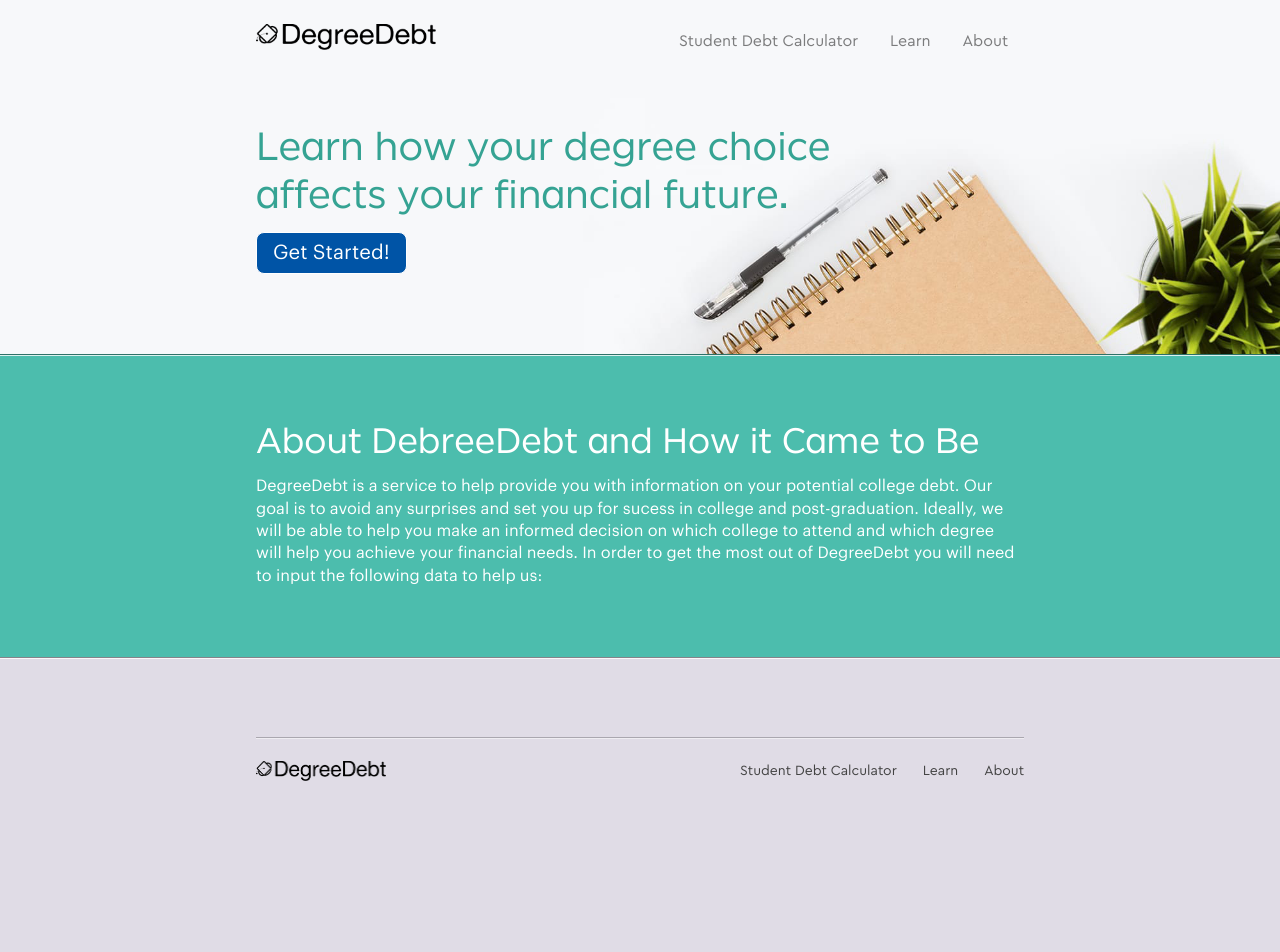
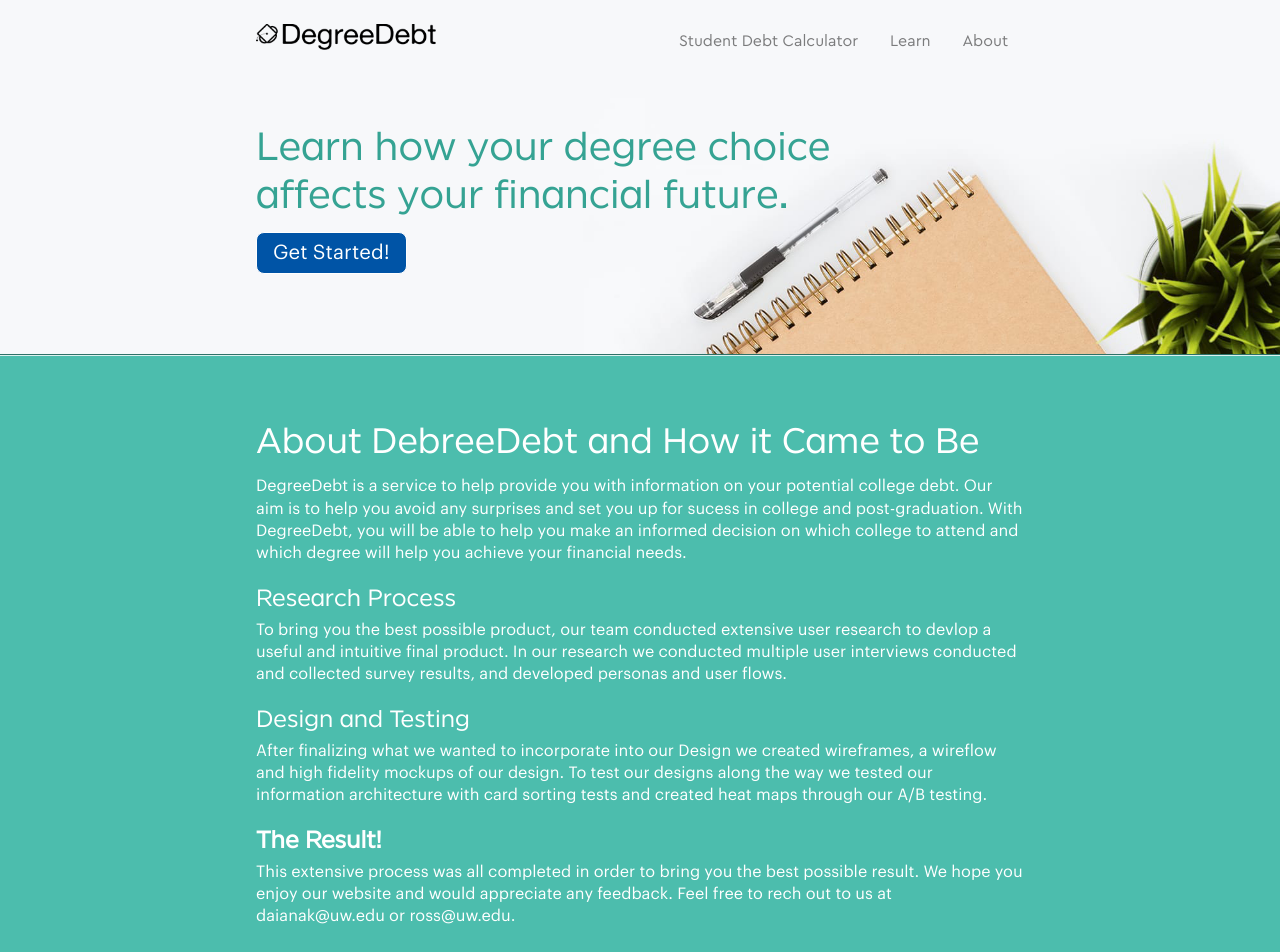
Before and after one commit to rossmonroe/degree-debt, a React (Create React App) app: page /about in a window 1280 px wide. Shown: the top 952 px of the page. Before the commit the page ends 800 px from the top, so only its background shows below. Built offline with nearby package versions, Linux system fonts and the light colour scheme.

Commit message:
Compare to Results, working on About and Learn Pages

```diff
--- a/src/App.js
+++ b/src/App.js
@@ -7,7 +7,7 @@ import Header from './components/Header.js';
 import Footer from './components/Footer.js';
 
 import StudentDebtCalculator from './pages/StudentDebtCalculator.js';
-import Compare from './pages/Compare.js';
+import Results from './pages/Results.js';
 import Learn from './pages/Learn.js';
 import About from './pages/About.js';
 
@@ -18,12 +18,12 @@ class App extends Component {
       <div className="App">
         <BrowserRouter basename={process.env.PUBLIC_URL}>
           <div className="fillParent">
-            <Header/>
+            <Header />
             <Route exact path="/" component={StudentDebtCalculator} />
-            <Route path="/compare" component={Compare} />
+            <Route path="/results" component={Results} />
             <Route path="/learn" component={Learn} />
             <Route path="/about" component={About} />
-            <Footer/>
+            <Footer />
           </div>
         </BrowserRouter>
       </div>
--- a/src/components/AboutInfo.js
+++ b/src/components/AboutInfo.js
@@ -7,13 +7,27 @@ import '../style/css/Global.css';
 class AboutInfo extends Component {
   render() {
     return (
-      <div className='banner'>
+      <div className='banner  aboutColor'>
         <div className='separator'></div>
         <div className="banner-content">
           <h2>About DebreeDebt and How it Came to Be</h2>
-          <p>DegreeDebt is a service to help provide you with information on your potential college debt. Our goal is to avoid any surprises and set you up for sucess in college and post-graduation.
-            Ideally, we will be able to help you make an informed decision on which college to attend and which degree will help you achieve your financial needs. In order to get the most out of
-            DegreeDebt you will need to input the following data to help us:</p>
+          <p>DegreeDebt is a service to help provide you with information on your potential college debt. Our aim is to help you avoid any surprises and set you up for sucess in college and post-graduation.
+            With DegreeDebt, you will be able to help you make an informed decision on which college to attend and which degree will help you achieve your financial needs. </p>
+          <div className="bannerText">
+            <h3> Research Process </h3>
+            <p> To bring you the best possible product, our team conducted extensive user research to devlop a useful and intuitive final product. In our research we conducted multiple user interviews
+              conducted and collected survey results, and developed personas and user flows. </p>
+
+            <h3> Design and Testing </h3>
+            <p> After finalizing what we wanted to incorporate into our Design we created wireframes, a wireflow and high fidelity mockups of our design.
+              To test our designs along the way we tested our information architecture with card sorting tests and created heat maps through our A/B testing.
+            </p>
+
+            <h3> <b>The Result!</b></h3>
+            <p> This extensive process was all completed in order to bring you the best possible result. We hope you enjoy our website and would appreciate any feedback.
+              Feel free to rech out to us at daianak@uw.edu or ross@uw.edu.
+            </p>
+          </div>
         </div>
       </div>
     );
--- a/src/components/LearnInfo.js
+++ b/src/components/LearnInfo.js
@@ -7,7 +7,7 @@ import '../style/css/Global.css';
 class LearnInfo extends Component {
   render() {
     return (
-      <div className='banner'>
+      <div className='banner aboutColor'>
         <div className='separator'></div>
         <div className="banner-content">
           <h2> Learn More about Debt and Loans! </h2>
--- a/src/pages/Compare.js
+++ b/src/pages/Results.js
@@ -2,17 +2,17 @@ import React, { Component } from 'react';
 
 import '../style/css/Global.css';
 
-class Compare extends Component {
+class Results extends Component {
   render() {
     return (
       <div class='page-wrapper'>
         <div className='separator margin-10'></div>
         <div class='page-content'>
-          <h3>Compare different degrees Compare different degrees Compare different degrees</h3>
+          <h3>Your Results!</h3>
         </div>
       </div>
     );
   }
 }
 
-export default (Compare);
+export default (Results);
--- a/src/style/css/Global.css
+++ b/src/style/css/Global.css
@@ -216,6 +216,14 @@ a.button:hover{
     margin: 56px auto 0 auto;
     padding:0 5% 50px 5%;
     text-align: left;
+}
+
+.bannerText{
+    color: #FFFFFF
+}
+
+.aboutColor{
+    background-color: #4cbdad
 }
 
 /*---------------- PAGE GLOBALS ----------------*/
```
Also changed, not shown: public/index.html (+6 -5 lines), 1 other file (tests, documents, lock files or other folders).
